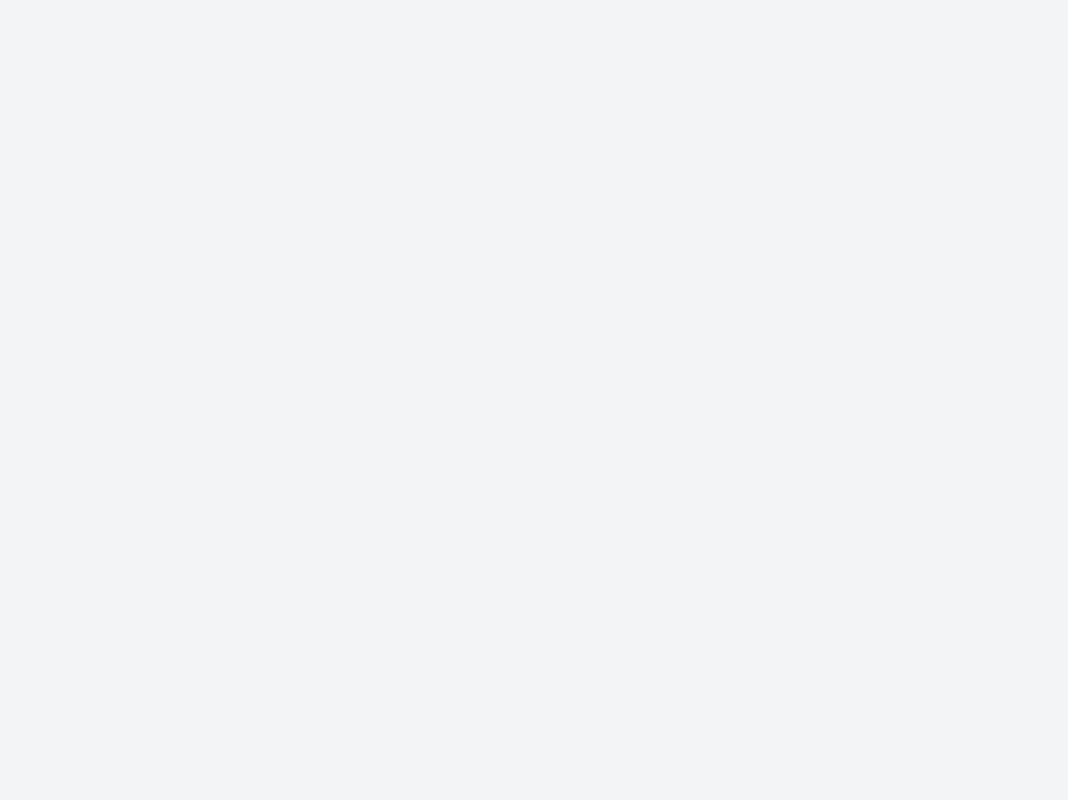
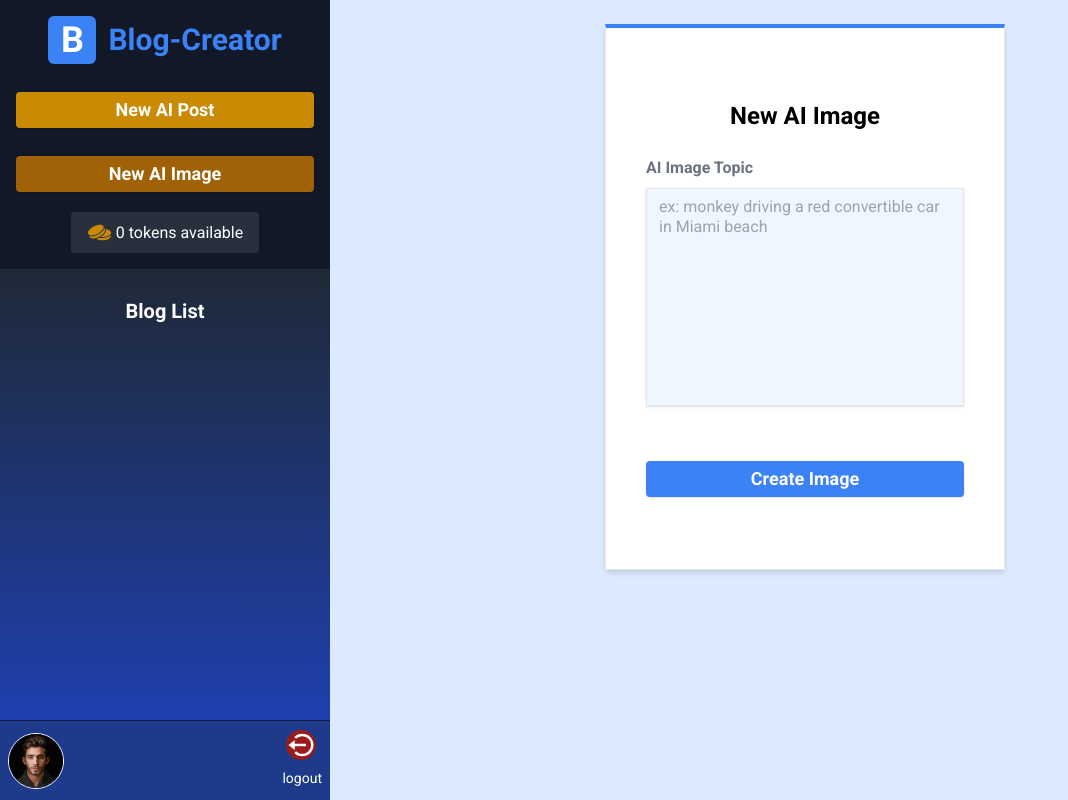
Before and after one commit to alexcol123/AI-Blogger-2023, a React (Create React App) app in the folder client/: page /newAIImage in a window 1280 px wide. Before the commit this address had no page. Shown: the whole page, without its empty margins (0-1068 px from the left). Built offline with nearby package versions, Linux system fonts and the light colour scheme.

Commit message:
created image creation with ai both frontend and backend routes

```diff
--- a/client/src/App.js
+++ b/client/src/App.js
@@ -6,6 +6,7 @@ import Register from './pages/Register'
 import SingleBlogPost from './pages/SingleBlogPost'
 import NewBlogReqForm from './components/NewBlogReqForm'
 import BuyTokens from './components/BuyTokens'
+import NewDalleImageReqForm from './components/NewDalleImageReqForm'
 
 function App() {
   return (
@@ -16,6 +17,7 @@ function App() {
         <Route path='/' element={<Dashboard />}>
           <Route index element={<NewBlogReqForm />} />
           <Route path='buyTokens' element={<BuyTokens />} />
+          <Route path='newAIImage' element={<NewDalleImageReqForm />} />
 
           <Route path='singlePost/:id' element={<SingleBlogPost />} />
         </Route>
--- /dev/null
+++ b/client/src/components/NewDalleImageReqForm.js
@@ -0,0 +1,79 @@
+import { useState } from 'react'
+import Logo from './Logo'
+import { Link } from 'react-router-dom'
+import { GiTwoCoins } from 'react-icons/gi'
+import FormTextarea from './formParts/FormTextarea'
+import { toast } from 'react-hot-toast'
+import axios from 'axios'
+import { useNavigate } from 'react-router-dom'
+
+const NewDalleImageReqForm = () => {
+  const [topic, setTopic] = useState('')
+
+  const [imageRespURL, setImageRespURL] = useState('')
+
+  console.log(imageRespURL)
+
+  const navigate = useNavigate()
+
+  const handleSubmit = async (e) => {
+    e.preventDefault()
+    try {
+      if (!topic) return toast.error('Image topic is required')
+
+      const { data } = await axios.post('/api/create-ai-image', { topic })
+
+      setImageRespURL(data.url)
+
+      // navigate(`singlePost/${data.post._id}`)
+    } catch (error) {
+      console.log(error)
+      toast.error('You must login to do this')
+    }
+  }
+
+  return (
+    <div>
+      <div className='w-[400px] '>
+        <form
+          onSubmit={handleSubmit}
+          className='basicForm  border-t-4 border-t-primary  '
+        >
+          <h3 className='text-center text-2xl '>New AI Image</h3>
+          <div className='mt-6 grid gap-6'>
+            <FormTextarea
+              labelText={'AI Image Topic'}
+              labelHtmlFor={'topic'}
+              inputId={'topic'}
+              name={'topic'}
+              inputType={'text'}
+              inputPlaceHolder={
+                'ex: monkey driving a red convertible car in Miami beach '
+              }
+              value={topic}
+              handleChange={(e) => setTopic(e.target.value)}
+              rows={10}
+            />
+          </div>
+
+          <div className='mb-6 mt-12'>
+            <button
+              onSubmit={handleSubmit}
+              className='btnFull bg-primary text-white'
+            >
+              Create Image
+            </button>
+          </div>
+        </form>
+
+        {imageRespURL && (
+          <div className='mt-5'>
+            <img className='bg-cover' src={imageRespURL} alt='' />
+          </div>
+        )}
+      </div>
+    </div>
+  )
+}
+
+export default NewDalleImageReqForm
--- a/client/src/pages/Dashboard.js
+++ b/client/src/pages/Dashboard.js
@@ -24,14 +24,11 @@ const Dashboard = () => {
 
   const params = useParams()
   const currentPostId = params.id || 0
-  console.log(currentPostId)
 
   // const [blogPost, setBlogPost] = useState({})
   const [blogNamesList, setBlogNamesList] = useState([])
 
   const [availableTokensLeft, setAvailableTokensLeft] = useState(null)
-
-  // console.log(blogPost)
 
   const { user } = auth
 
@@ -117,7 +114,14 @@ const Dashboard = () => {
             to={'/'}
             className='btnFull  bg-yellow-600 text-center px-5 mt-4'
           >
-            New Post
+            New AI Post
+          </Link>
+
+          <Link
+            to={'/newAIImage'}
+            className='btnFull  bg-yellow-700 text-center px-5 mt-4'
+          >
+            New AI Image
           </Link>
 
           <Link
```
Also changed, not shown: 2 other files (tests, documents, lock files or other folders).
